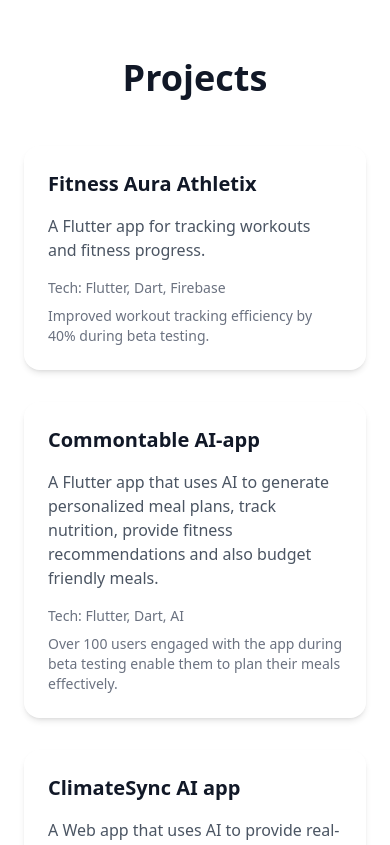
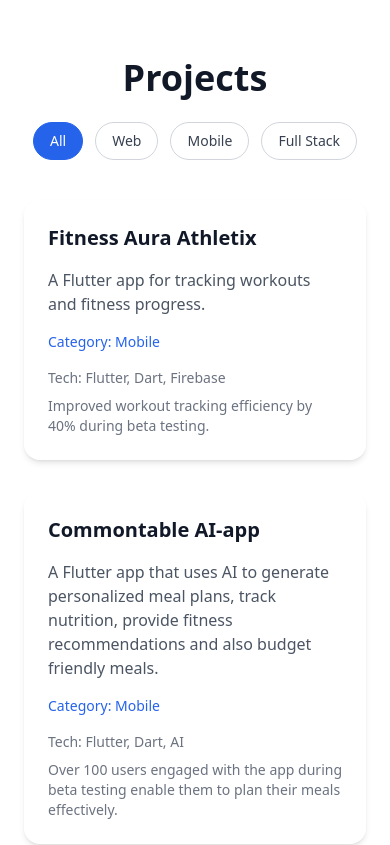
Before and after one commit to Ramslon/My-Portfolio, a React (Vite) app: page / in a window 390 px wide. Shown: the part 3960-4805 px from the top of the page. Built offline with nearby package versions, Linux system fonts and the light colour scheme.

Commit message:
Add project filtering by Web, Mobile, and Full Stack

```diff
--- a/src/components/Projects.jsx
+++ b/src/components/Projects.jsx
@@ -1,10 +1,14 @@
 import { motion } from "framer-motion";
+import { useMemo, useState } from "react";
+
+const filterOptions = ["All", "Web", "Mobile", "Full Stack"];
 
 const projectsData = [
     {
     title: 'Fitness Aura Athletix',
     description: 'A Flutter app for tracking workouts and fitness progress.',
   tech: ['Flutter', 'Dart', 'Firebase'],
+    category: 'Mobile',
     impact: 'Improved workout tracking efficiency by 40% during beta testing.',
     link: '#'
     },
@@ -13,6 +17,7 @@
     title: 'Commontable AI-app',
     description: 'A Flutter app  that uses AI to generate personalized meal plans, track nutrition, provide fitness recommendations and also budget friendly meals.',
     tech: ['Flutter', 'Dart', 'AI'],
+    category: 'Mobile',
     impact: 'Over 100 users engaged with the app during beta testing enable them to plan their meals effectively.',
     link: 'https://github.com/Ramslon/My-CommonTable-AI-Mobile-App'
     },
@@ -21,6 +26,7 @@
     title: 'ClimateSync AI app',
     description: 'A Web app that uses AI to provide real-time climate data, personalized weather forecasts, and actionable insights for sustainable living.',
     tech: ['JavaScript', 'Python', 'AI'],
+    category: 'Full Stack',
     impact: 'Over 200 users engaged with the app during beta testing, enabling them to make informed decisions about their environmental impact.',
     link: 'https://github.com/Ramslon/ClimateSync-AI-App'
     },
@@ -29,20 +35,44 @@
     title: 'Personal Portfolio Website',
     description: 'A React-based portfolio website built with Tailwind CSS showcasing my projects, skills, and experience.',
     tech: ['React', 'Tailwind CSS'],
+    category: 'Web',
     impact: 'Showcased my projects, skills, and experience to potential employers and clients.',
     link: 'https://github.com/Ramslon/My-Portfolio'
     }
 ];
 
 const Projects = () => {
+  const [activeFilter, setActiveFilter] = useState("All");
+
+  const filteredProjects = useMemo(() => {
+    if (activeFilter === "All") return projectsData;
+    return projectsData.filter((project) => project.category === activeFilter);
+  }, [activeFilter]);
+
   return (
     <section id="projects" className="py-20 px-6 bg-white dark:bg-gray-900 scroll-mt-24">
-      <h2 className="text-4xl md:text-5xl font-bold text-center mb-12 text-gray-900 dark:text-white">Projects</h2>
+      <h2 className="text-4xl md:text-5xl font-bold text-center mb-6 text-gray-900 dark:text-white">Projects</h2>
+
+      <div className="flex flex-wrap justify-center gap-3 mb-10">
+        {filterOptions.map((option) => (
+          <button
+            key={option}
+            onClick={() => setActiveFilter(option)}
+            className={`px-4 py-2 rounded-full text-sm font-medium transition-all duration-300 border ${
+              activeFilter === option
+                ? "bg-blue-600 text-white border-blue-600"
+                : "bg-white/70 dark:bg-gray-800/70 text-gray-700 dark:text-gray-200 border-gray-300 dark:border-gray-600 hover:border-blue-600"
+            }`}
+          >
+            {option}
+          </button>
+        ))}
+      </div>
 
       <div className="grid md:grid-cols-3 gap-8 max-w-6xl mx-auto">
-    {projectsData.map((project, index) => (
+    {filteredProjects.map((project, index) => (
   <motion.a
-    key={index}
+    key={project.title}
     href={project.link}
     target="_blank"
     rel="noopener noreferrer"
@@ -50,7 +80,7 @@
     whileTap={{ scale: 0.98 }}
     initial={{ opacity: 0, y: 30 }}
     whileInView={{ opacity: 1, y: 0 }}
-    transition={{ duration: 0.5 }}
+    transition={{ duration: 0.5, delay: index * 0.05 }}
     className="p-6 backdrop-blur-lg bg-white/10 dark:bg-black/30 rounded-2xl shadow-md hover:shadow-xl transition-all duration-300 block"
   >
     <h3 className="text-xl font-semibold mb-4 text-gray-900 dark:text-white">
@@ -59,6 +89,10 @@
 
     <p className="text-gray-600 dark:text-gray-300">
       {project.description}
+    </p>
+
+    <p className="mt-4 text-sm text-blue-600 dark:text-blue-400 font-medium">
+      Category: {project.category}
     </p>
 
     <p className ="mt-4 text-sm text-gray-500 dark:text-gray-400">
```
